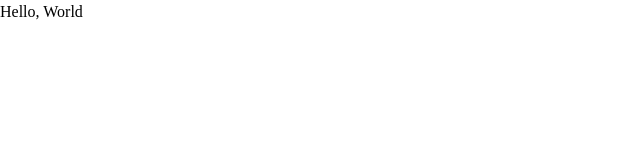
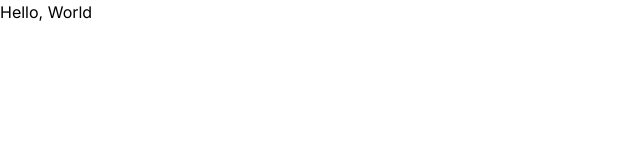
Before and after one commit to BBML-DEV/devstore, a Next.js app: page / in a window 1280 px wide. Shown: the top 160 px of the page, without its empty margins (0-640 px from the left). Built offline with nearby package versions, Linux system fonts and the light colour scheme.

Commit message:
Configurando Favicon
Adicionando o Favicon da aplicaçãp

```diff
--- a/src/app/layout.tsx
+++ b/src/app/layout.tsx
@@ -14,8 +14,8 @@
   children: React.ReactNode
 }) {
   return (
-    <html lang="en">
-      <body className={inter.variable}>{children}</body>
+    <html className={inter.variable} lang="pt">
+      <body>{children}</body>
     </html>
   )
 }
--- a/tailwind.config.ts
+++ b/tailwind.config.ts
@@ -8,8 +8,8 @@
   ],
   theme: {
     fontFamily: {
-      sans: "var(--font-inter)"
-    }
+      sans: 'var(--font-inter)',
+    },
   },
   plugins: [],
 }
```
Also changed, not shown: src/app/icon.png (added).
